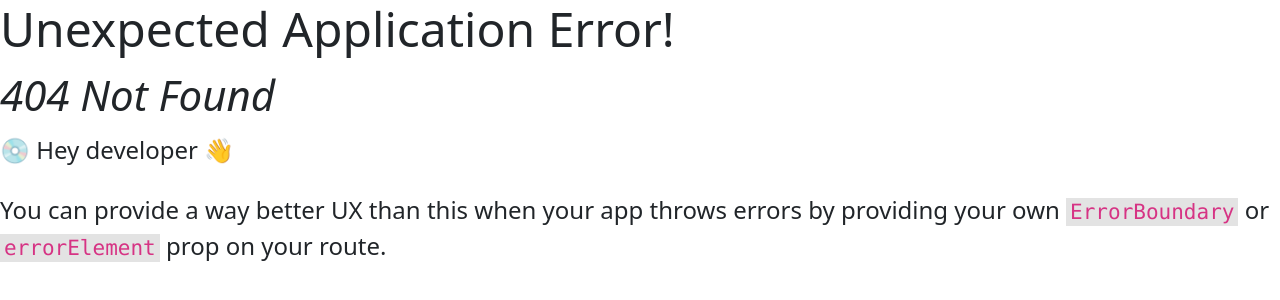
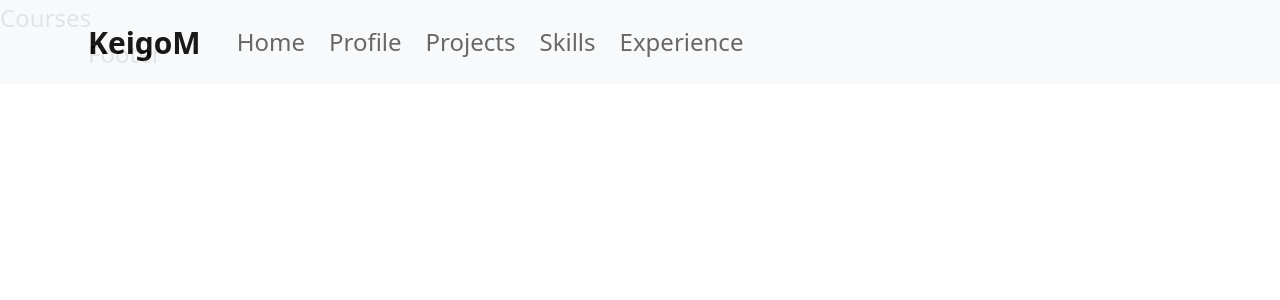
Before and after one commit to Kekechi/Portfolio, a React (Vite) app: page /courses in a window 1280 px wide. Before the commit this address had no page. Shown: the top 300 px of the page. Built offline with nearby package versions, Linux system fonts and the light colour scheme.

Commit message:
add courses page

```diff
--- /dev/null
+++ b/src/Components/Courses/Courses.jsx
@@ -0,0 +1,7 @@
+import React from "react";
+
+function Courses() {
+  return <div>Courses</div>;
+}
+
+export default Courses;
--- a/src/main.jsx
+++ b/src/main.jsx
@@ -5,6 +5,7 @@
 import "./index.css";
 import { createBrowserRouter, RouterProvider } from "react-router-dom";
 import Home from "./Components/Home/Home.jsx";
+import Courses from "./Components/Courses/Courses.jsx";
 
 const router = createBrowserRouter([
   {
@@ -18,6 +19,10 @@
       {
         path: "/project/:name",
       },
+      {
+        path: "/courses",
+        element: <Courses />,
+      },
     ],
   },
 ]);
```
